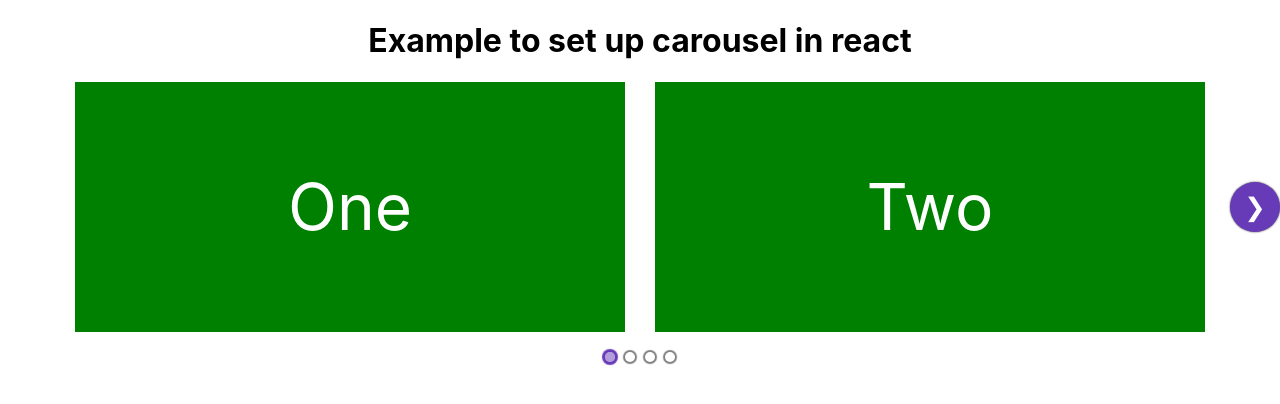
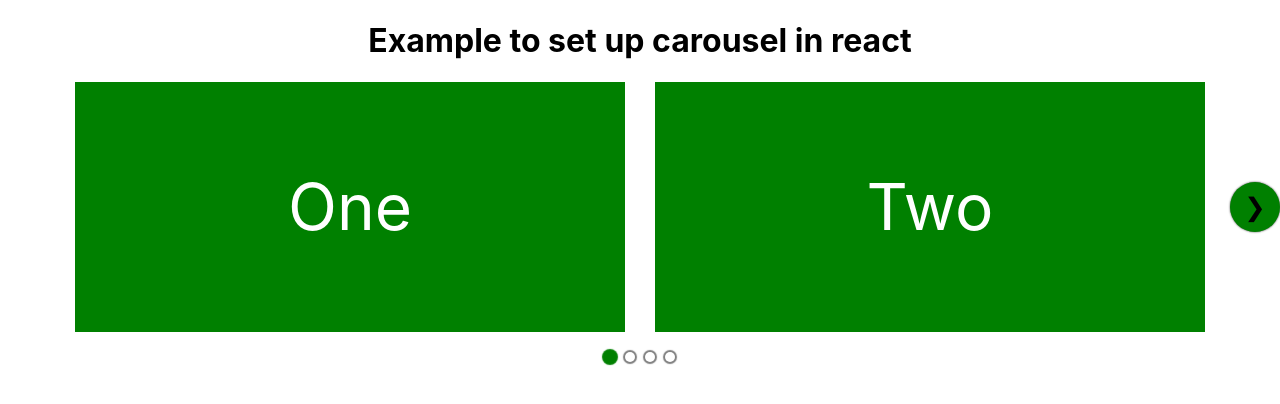
Before and after one commit to Reetika12/card-hover-effect, a React (Create React App) app: page / in a window 1280 px wide. In both pictures the pointer is over the button 1255 px from the left and 206 px from the top of the page. Shown: the top 404 px of the page. Built offline with nearby package versions, Linux system fonts and the light colour scheme.

Commit message:
added style to dot on the below part of carousel

```diff
--- a/src/CarouselCard.js
+++ b/src/CarouselCard.js
@@ -16,7 +16,6 @@ const breakPoints = [
               <div>
 
                   <Carousel
-                    //  renderArrow={this.myArrow}
                      breakPoints={breakPoints}
                   >
                         <Item>One</Item>
--- a/src/Styles/CardHover.css
+++ b/src/Styles/CardHover.css
@@ -81,11 +81,33 @@
     background: green;
     color:black;
   }
-  /* .rec.rec-arrow:hover {
-    border-radius: 50%;
-    background-color: green;
-    color:white;
-} */
 .rec.rec-arrow:disabled {
     visibility: hidden;
 }
+.rec.rec-arrow:enabled {
+    background-color:#fff;
+    color:black;
+}
+.rec .rec-arrow-right:hover:enabled{
+    background-color: green;
+    color:black;
+}
+.rec .rec-arrow-left:hover:enabled{
+    background-color: green;
+    color:black;
+}
+
+.rec .rec-dot:hover{
+    box-shadow: 0 0 1px 3px green;
+}
+.rec .rec-dot:focus{
+    box-shadow: 0 0 1px 3px green;
+}
+.rec .rec-dot_active{
+    background: green;
+    box-shadow: 0 0 1px 3px green;
+}
+.rec .rec-dot_active:hover{
+    background: green;
+    box-shadow: 0 0 1px 3px green;
+}
```
